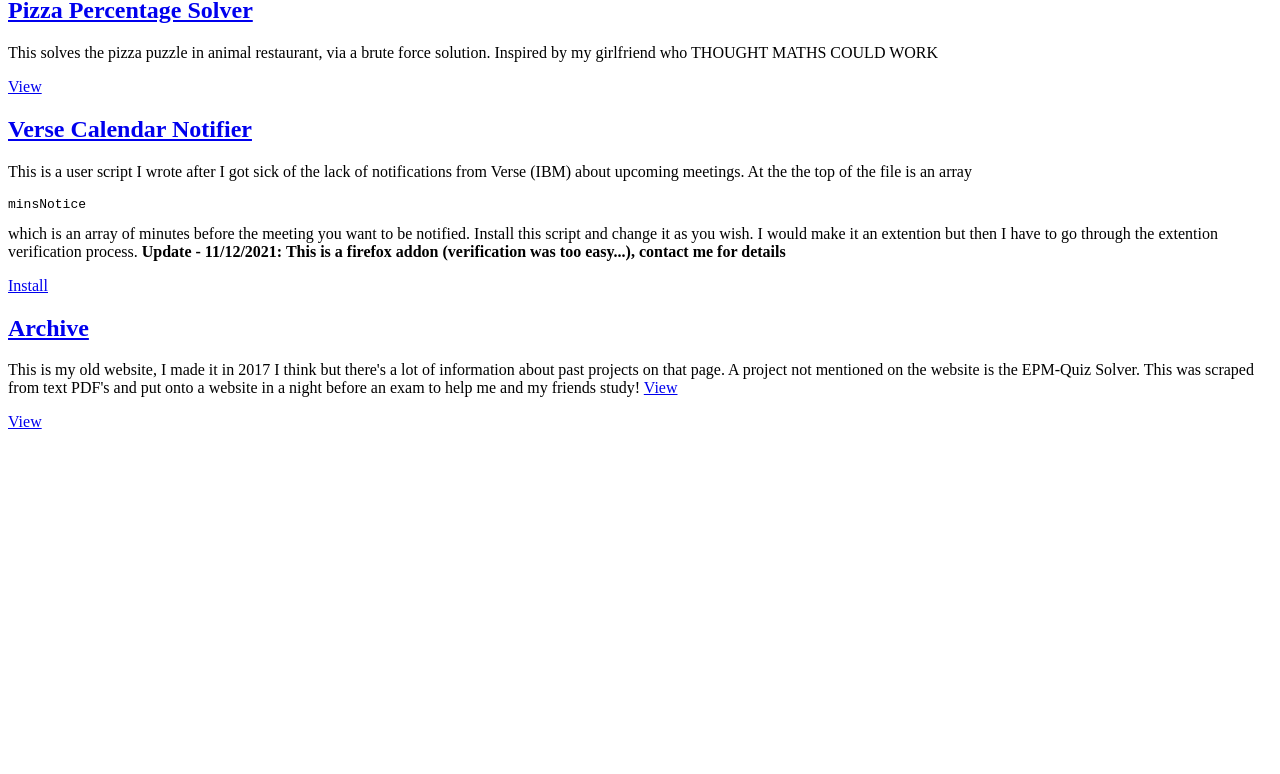
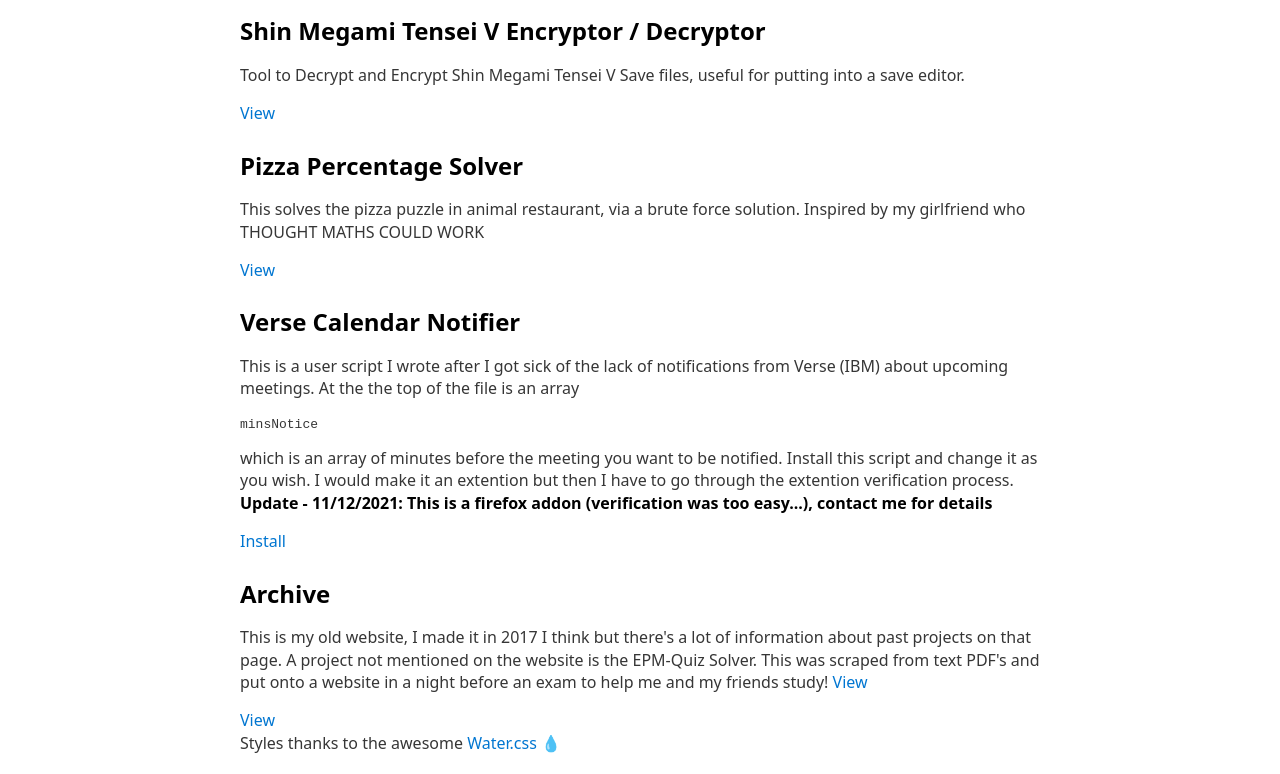
Before and after one commit to rayoz12/project-playground-website, a plain HTML site: page index.html in a window 1280 px wide. Shown: the part 83-857 px from the top of the page. Before the commit the page ends 800 px from the top, so only its background shows below. Drawn offline with nearby package versions, Linux system fonts and the light colour scheme.

Commit message:
Add entry for smt 5

```diff
--- a/index.html
+++ b/index.html
@@ -4,10 +4,17 @@
     <meta charset="UTF-8">
     <meta http-equiv="X-UA-Compatible" content="IE=edge">
     <meta name="viewport" content="width=device-width, initial-scale=1.0">
+    <link rel="stylesheet" href="https://cdn.jsdelivr.net/npm/water.css@2/out/water.css">
     <title>Ryan's Random Project Website</title>
 </head>
 <body>
+    <!--Don't judge this html too much please! Look at www.ryanjpereira.com for what I can actually do.-->
+
     <h1>Random Projects by Ryan</h1>
+
+    <a href="./projects/SMT5DecryptorEncryptor/index.html"><h2>Shin Megami Tensei V Encryptor / Decryptor</h2></a>
+    <p>Tool to Decrypt and Encrypt Shin Megami Tensei V Save files, useful for putting into a save editor.</p>
+    <a href="./projects/SMT5DecryptorEncryptor/index.html">View</a>
 
 
     <a href="./projects/pizza-solver/index.html"><h2>Pizza Percentage Solver</h2></a>
@@ -34,5 +41,8 @@
     </p>
     <a href="./archive/index.html">View</a>
 
+
+    <div>Styles thanks to the awesome <a href="https://watercss.kognise.dev/">Water.css 💧</a></div>
+
 </body>
 </html>
```
